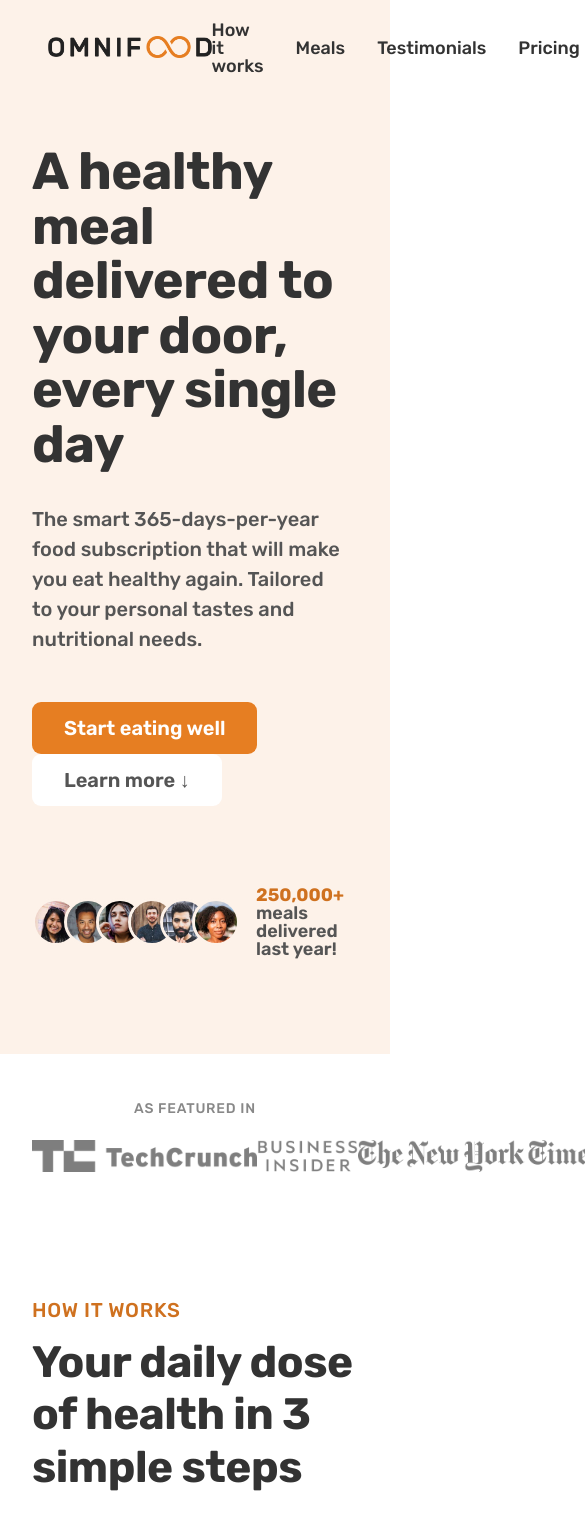
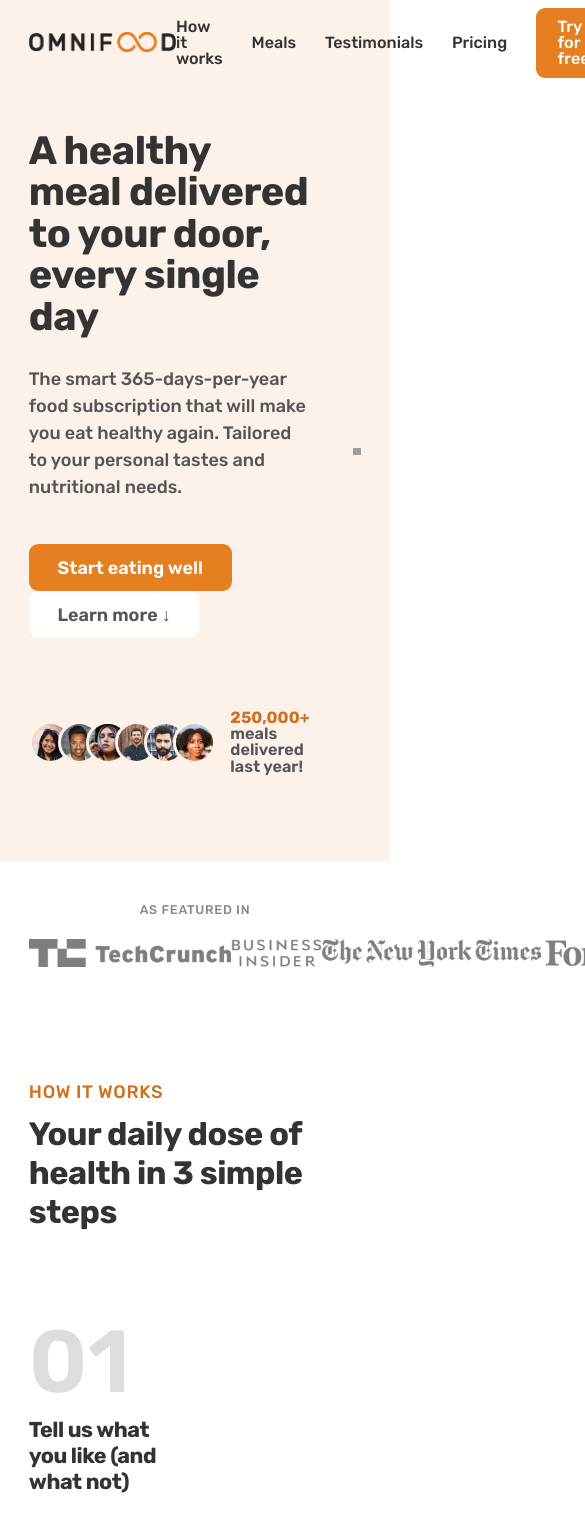
Before and after one commit to iampratiktandel/omnifood, a plain HTML site: page index.html in a window 390 px wide. Shown: the top 1520 px of the page, 585 px wide, since content can reach past the window. Drawn offline with nearby package versions, Linux system fonts and the light colour scheme; grey boxes are pictures that could not be loaded; files whose address does not match are found by name.

Commit message:
feat: responsive ui for laptop and landscape tablets

```diff
--- /dev/null
+++ b/css/queries.css
@@ -0,0 +1,54 @@
+/* ********************* */
+/* BELOW 1344px (Smaller Computers) */
+/* ********************* */
+@media (max-width: 84em) {
+  .hero {
+    max-width: 120rem;
+  }
+
+  .heading-primary {
+    font-size: 4.4rem;
+  }
+
+  .gallery {
+    grid-template-columns: repeat(2, 1fr);
+  }
+}
+
+/* ********************* */
+/* BELOW 1200px (Landscape Tablets) */
+/* ********************* */
+@media (max-width: 75em) {
+  html {
+    font-size: 56.25%;
+  }
+
+  .grid {
+    column-gap: 4.8rem;
+    row-gap: 6.4rem;
+  }
+
+  .heading-secondary {
+    font-size: 3.6rem;
+  }
+
+  .heading-tertiary {
+    font-size: 2.4rem;
+  }
+
+  .header {
+    padding: 0 3.2rem;
+  }
+
+  .main-nav-list {
+    gap: 3.2rem;
+  }
+
+  .hero {
+    gap: 4.8rem;
+  }
+
+  .testimonials-container {
+    padding: 9.6rem 3.2rem;
+  }
+}
--- a/css/style.css
+++ b/css/style.css
@@ -20,7 +20,7 @@
   list-style: none;
   display: flex;
   align-items: center;
-  gap: 3.2rem;
+  gap: 4.8rem;
 }
 
 .main-nav-link:link,
--- a/index.html
+++ b/index.html
@@ -9,6 +9,7 @@
   <link href="https://fonts.googleapis.com/css2?family=Rubik:ital,wght@0,500;0,600;0,700;1,400&display=swap" rel="stylesheet">
   <link rel="stylesheet" href="./css/general.css">
   <link rel="stylesheet" href="./css/style.css">
+  <link rel="stylesheet" href="./css/queries.css">
   <title>Omnifood</title>
   <script type="module" src="https://unpkg.com/ionicons@5.5.2/dist/ionicons/ionicons.esm.js"></script>
   <script nomodule src="https://unpkg.com/ionicons@5.5.2/dist/ionicons/ionicons.js"></script>
```
